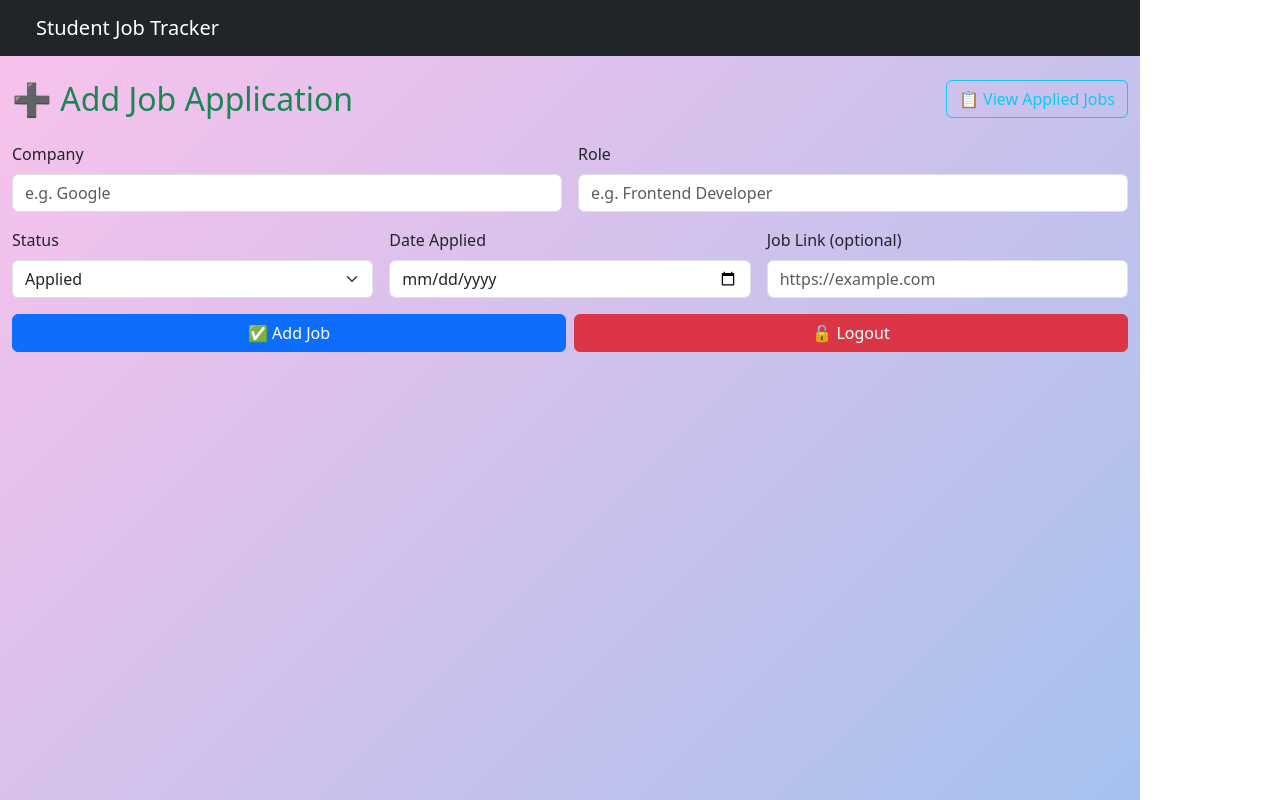
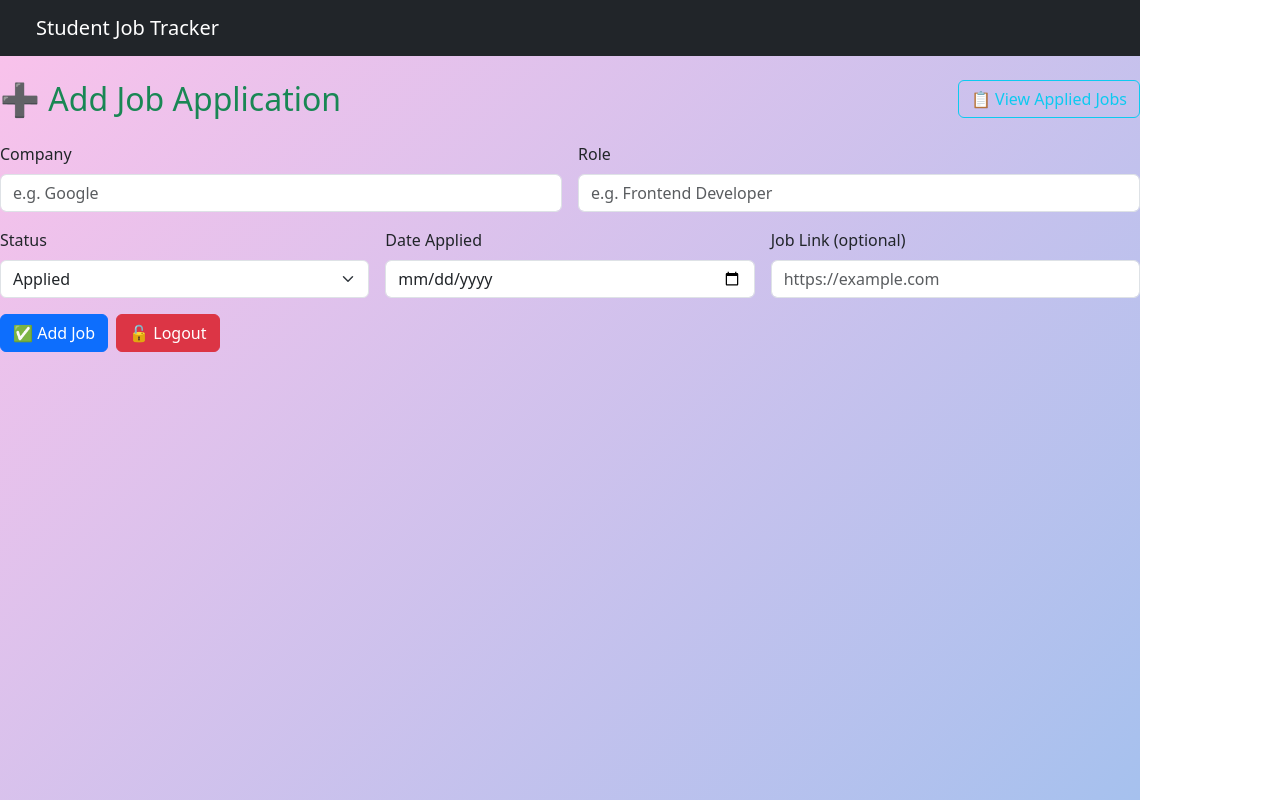
Before and after one commit to RohanGaikw/Student_Job_Tracker, a React (Vite) app in the folder frontend/: page /add-job in a window 1280 px wide. Built offline with nearby package versions, Linux system fonts and the light colour scheme.

Commit message:
Update AddJobForm.jsx

```diff
--- a/frontend/src/components/AddJobForm.jsx
+++ b/frontend/src/components/AddJobForm.jsx
@@ -4,7 +4,6 @@ import { useNavigate } from 'react-router-dom';
 
 const AddJobForm = () => {
   const navigate = useNavigate();
-
   const [form, setForm] = useState({
     company: '',
     role: '',
@@ -13,11 +12,11 @@ const AddJobForm = () => {
     link: ''
   });
 
-  const handleChange = e => {
+  const handleChange = (e) => {
     setForm({ ...form, [e.target.name]: e.target.value });
   };
 
-  const handleSubmit = async e => {
+  const handleSubmit = async (e) => {
     e.preventDefault();
 
     const user = JSON.parse(localStorage.getItem('user'));
@@ -56,7 +55,7 @@ const AddJobForm = () => {
       </nav>
 
       {/* Form Section */}
-      <div className="container my-4">
+      <div className="container my-4 px-3 px-md-0">
         <div className="d-flex flex-column flex-md-row justify-content-between align-items-start align-items-md-center mb-4">
           <h2 className="text-success mb-3 mb-md-0">➕ Add Job Application</h2>
           <button
@@ -128,13 +127,13 @@ const AddJobForm = () => {
             />
           </div>
 
-          <div className="col-12 mt-3 d-flex flex-column flex-md-row gap-2">
-            <button type="submit" className="btn btn-primary w-100 w-md-auto">
+          <div className="col-12 mt-3 d-grid gap-2 d-md-flex justify-content-md-start">
+            <button type="submit" className="btn btn-primary">
               ✅ Add Job
             </button>
             <button
               type="button"
-              className="btn btn-danger w-100 w-md-auto"
+              className="btn btn-danger"
               onClick={() => {
                 localStorage.removeItem('user');
                 navigate('/');
```
